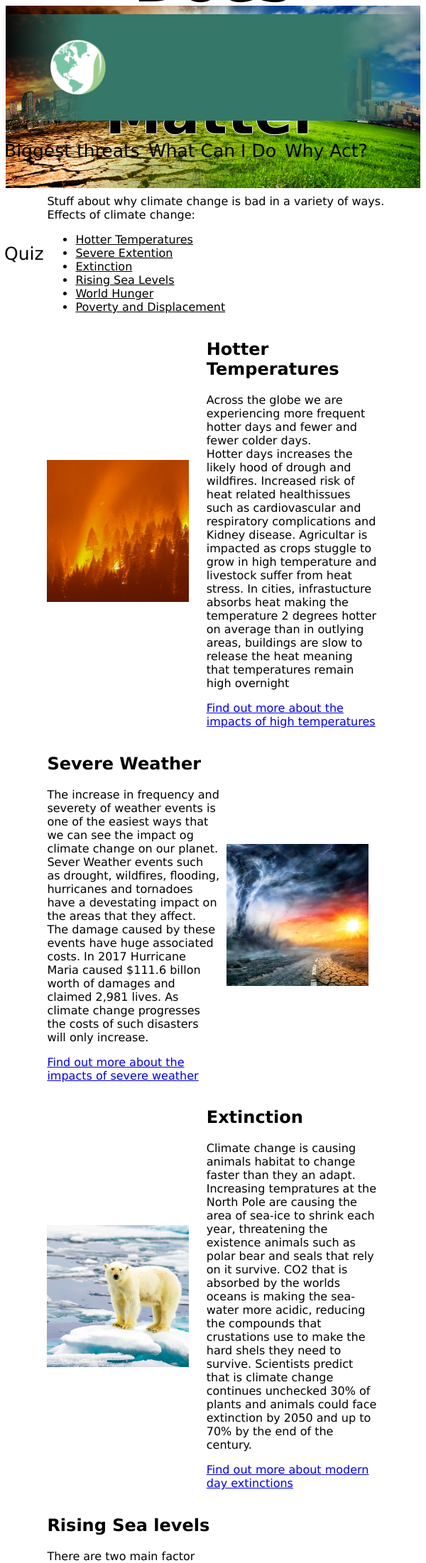
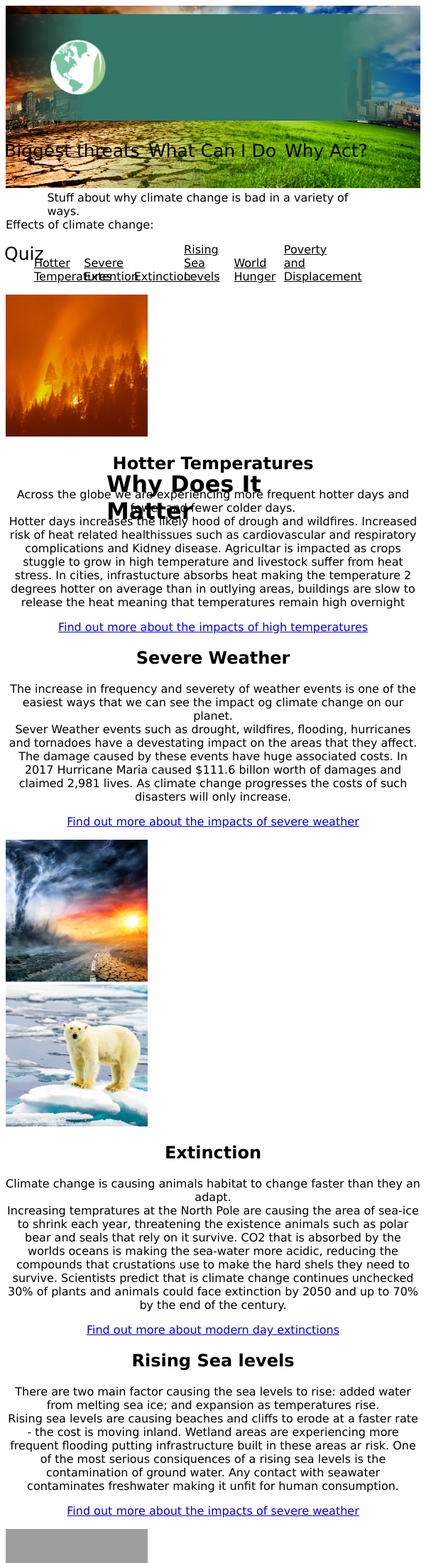
Before and after one commit to Big-Climate/website-project, a PHP site: page /whyact.html in a window 600 px wide. Shown: the top 2202 px of the page at 71% size. Run offline with PHP 8.4, Linux system fonts and the light colour scheme; grey boxes are pictures that could not be loaded.

Commit message:
Update whyact.css

```diff
--- a/source/css/whyact.css
+++ b/source/css/whyact.css
@@ -1,6 +1,4 @@
-
-
-.titleimage {
+.title-image {
   position: relative;
   text-align: center;
    color: black;
@@ -9,11 +7,28 @@
    , 0 -1px 0 white, 0 1px 0 white, -1px 0 0 white;
 }
 
+@media(max-width:1024px){
+ .title-image{
+   font-size: 25px;
+ }
+}
+
+@media(max-width:600px){
+ .title-image{
+   font-size: 13px;
+ }
+}
+
 .intro{
  margin-left: 10%;
+ margin-right: 10%
 }
-.content-list{
-  margin-left: 10%;
+
+@media(min-width:600px){
+ li {
+   display:inline-block;
+   width: 12%;
+ }
 }
 
 div ul li a {
@@ -64,19 +79,39 @@
 }
 
 /*image in line with text */
-.image-inline {
-    margin-left: 10%;
-    margin-right: 10%;
-    display: flex;
-    align-items: center;
-    grid-template-columns: auto;
-    column-gap: 2%;
+.column {
+ float: left;
 }
 
-   img {
-     width: auto;
+ .image {
+ width: 33%;
+ text-align: center;
  }
 
  .text {
-     font-size: auto;
+ width: 66%;
+ text-align:center;
  }
+
+ @media(max-width:1024px){
+   .column {
+     float: left;
+   }
+
+     .image {
+     width: 100%;
+     text-align: center;
+     }
+
+     .text {
+     width: 100%;
+     text-align:center;
+     }
+ }
+
+ /* Clear floats after the columns */
+ .row:after {
+   content: "";
+   display: table;
+   clear: both;
+   }
```
Lines whose indentation alone changed are shown as unchanged.
